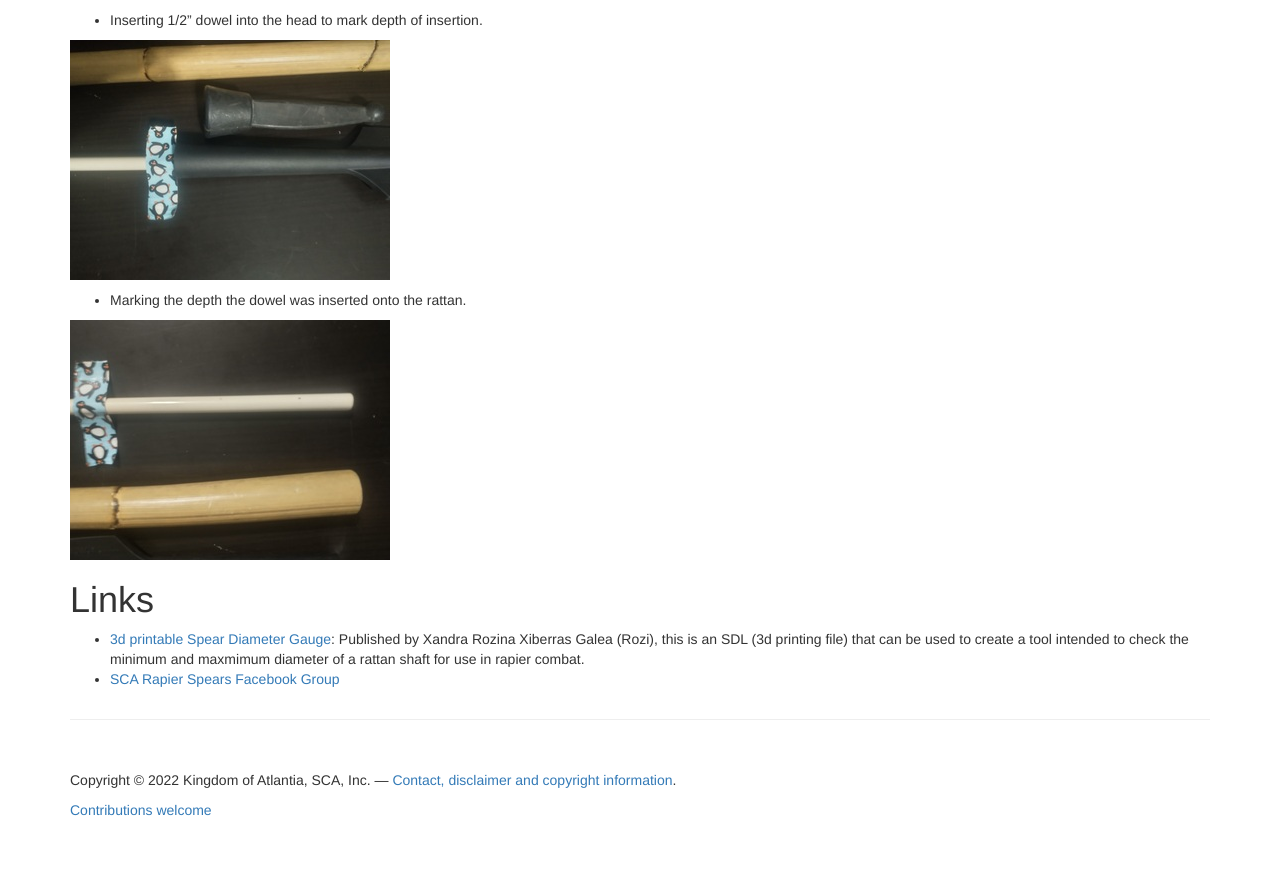
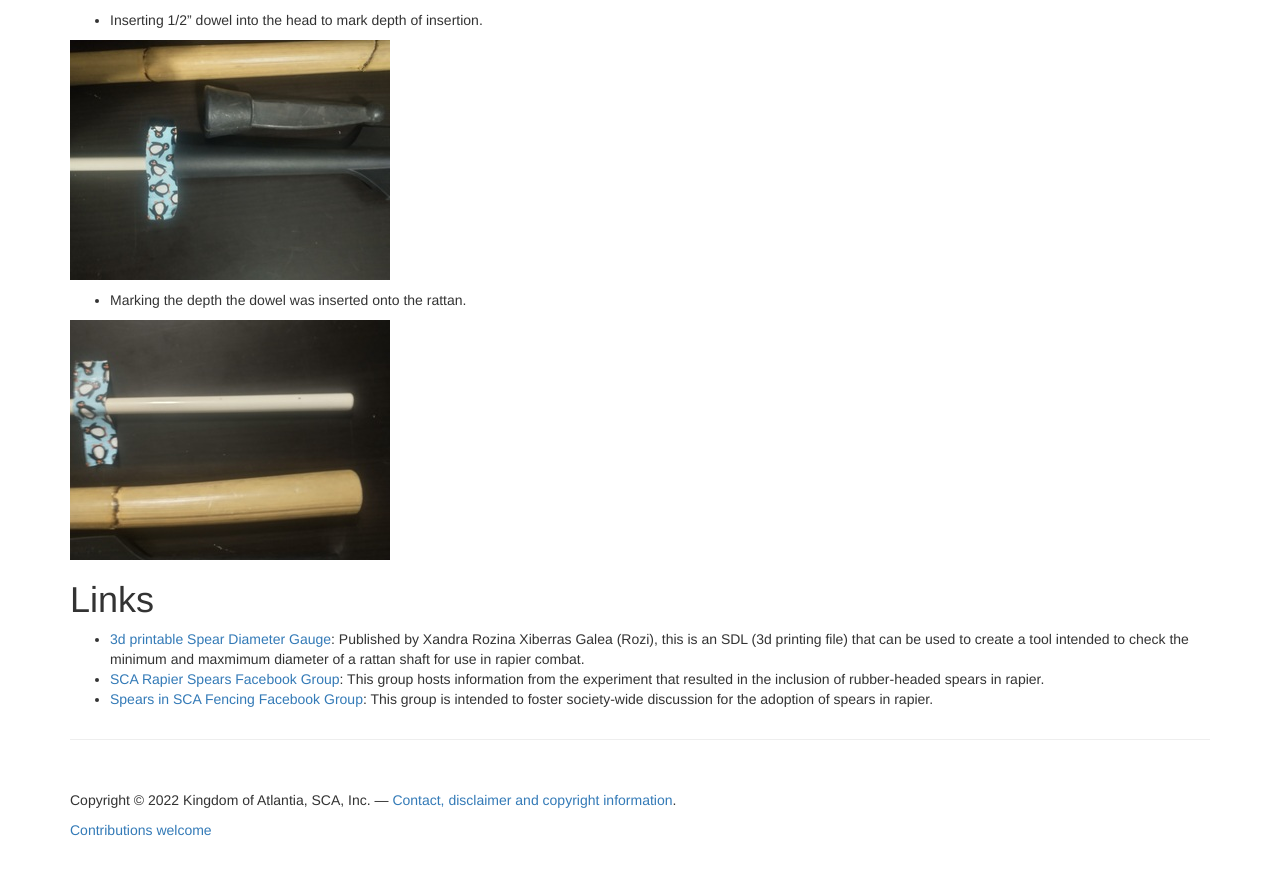
Before and after one commit to academie-de-espee/earl-marshal, a Jekyll site: the page built from rapier/spear-construction-and-inspection.md, in a window 1280 px wide and 900 px high, scrolled down 2231 px. Shown: the top 875 px of the window. Built offline with Jekyll 4.4.1, drawn with Linux system fonts in a browser that asks for light colours.

Commit message:
add other spears group

```diff
--- a/rapier/spear-construction-and-inspection.md
+++ b/rapier/spear-construction-and-inspection.md
@@ -79,4 +79,5 @@ rubber unencumbered from the haft.
 
 # Links
 * [3d printable Spear Diameter Gauge](https://www.thingiverse.com/thing:4625364): Published by Xandra Rozina Xiberras Galea (Rozi), this is an SDL (3d printing file) that can be used to create a tool intended to check the minimum and maxmimum diameter of a rattan shaft for use in rapier combat.
-* [SCA Rapier Spears Facebook Group](https://www.facebook.com/groups/168150690486673)
+* [SCA Rapier Spears Facebook Group](https://www.facebook.com/groups/168150690486673): This group hosts information from the experiment that resulted in the inclusion of rubber-headed spears in rapier.
+* [Spears in SCA Fencing Facebook Group](https://www.facebook.com/groups/sca.fencing.spears): This group is intended to foster society-wide discussion for the adoption of spears in rapier.
```
